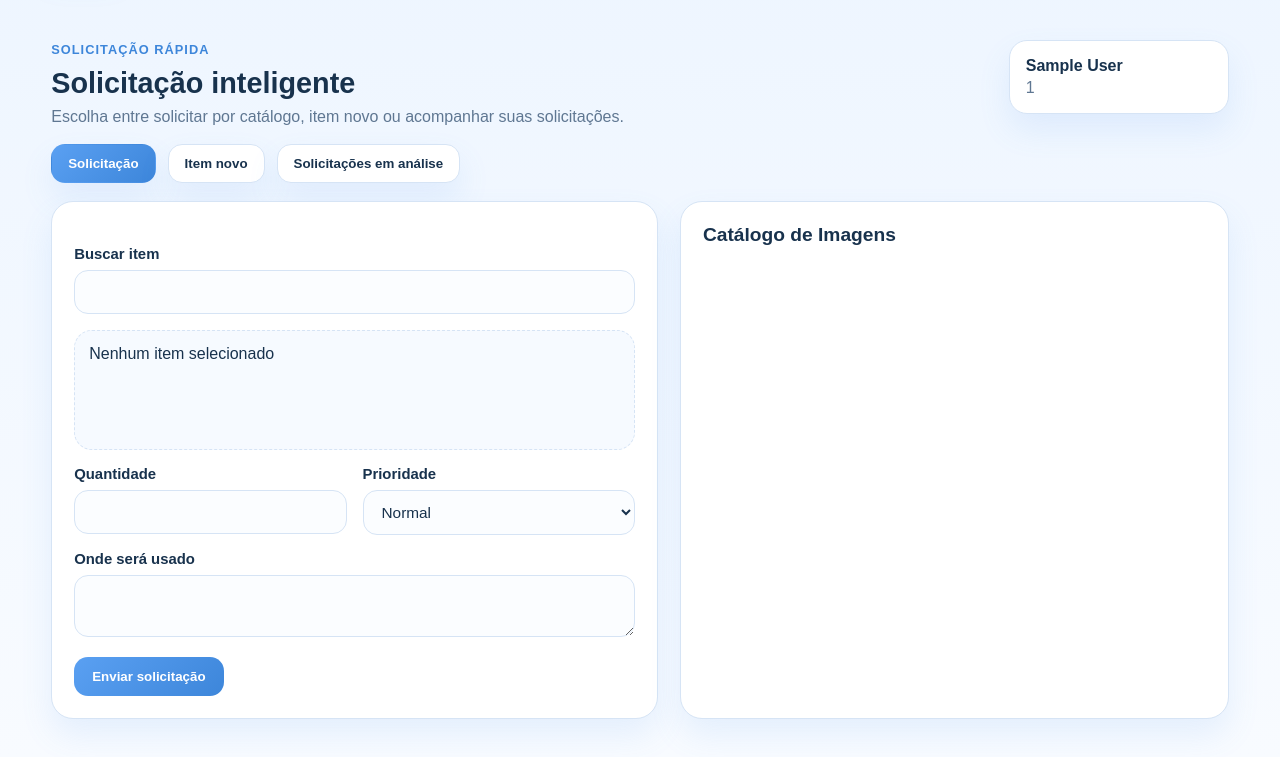
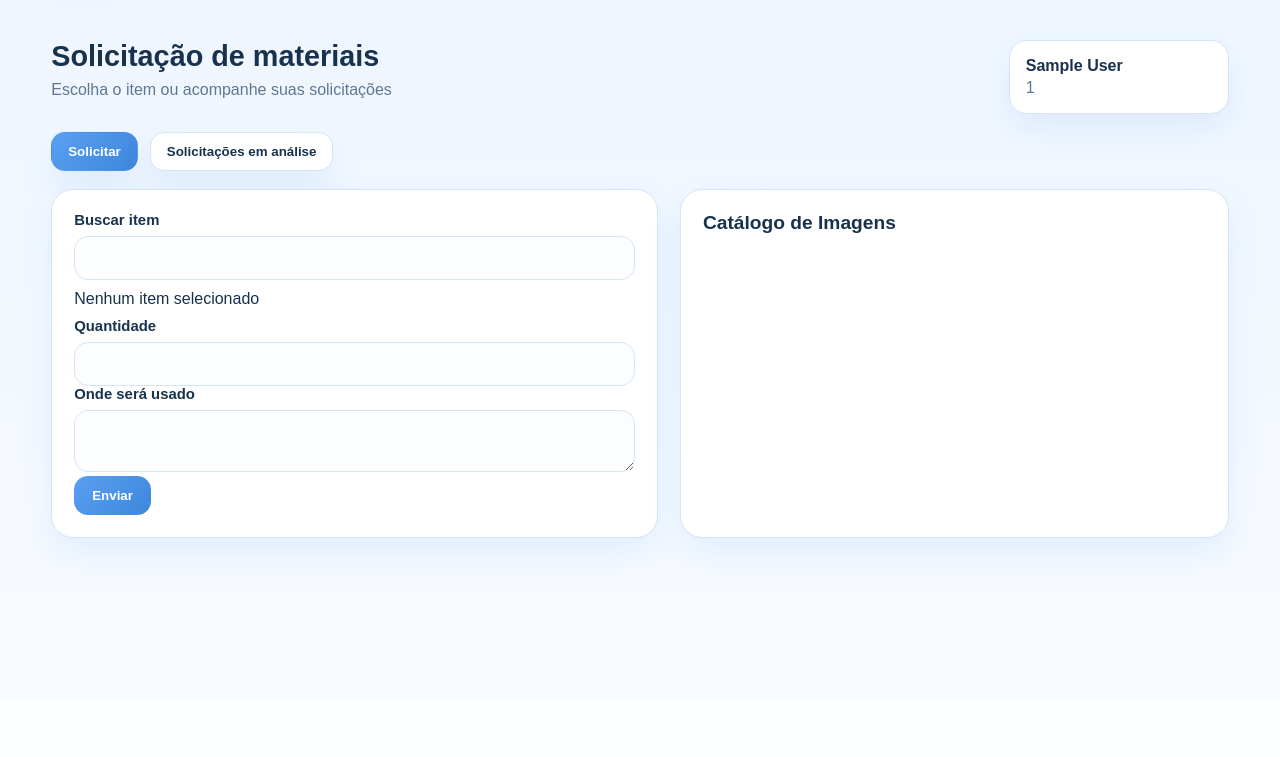
Before and after one commit to joan05ferreira09-cloud/Almoxpert, a Flask app: page /solicitante in a window 1280 px wide. Shown: the part 97-854 px from the top of the page. After the commit the page ends 663 px from the top, so only its background shows below. Run offline with Flask 3, Linux system fonts and the light colour scheme; the visitor is signed in with stand-in values (Sample User, id 1).

Commit message:
Update index.html

```diff
--- a/templates/index.html
+++ b/templates/index.html
@@ -3,64 +3,48 @@
 
 {% block content %}
 <section class="request-shell">
+
     <div class="request-header">
         <div>
-            <span class="eyebrow">Solicitação rápida</span>
-            <h2>Solicitação inteligente</h2>
-            <p class="muted">Escolha entre solicitar por catálogo, item novo ou acompanhar suas solicitações.</p>
+            <h2>Solicitação de materiais</h2>
+            <p class="muted">Escolha o item ou acompanhe suas solicitações</p>
         </div>
         <div class="request-user-badge">
-            <strong>{{ session.get('requester_nome', '') }}</strong>
-            <span>{{ session.get('requester_setor', '') }}</span>
+            <strong>{{ session.get('requester_nome') }}</strong>
+            <span>{{ session.get('requester_setor') }}</span>
         </div>
     </div>
 
     <div class="request-mode-switch">
-        <button class="tab-button active" data-tab-target="catalogTab">Solicitação</button>
-        <button class="tab-button" data-tab-target="newItemTab">Item novo</button>
+        <button class="tab-button active" data-tab-target="catalogTab">Solicitar</button>
         <button class="tab-button" data-tab-target="analysisTab">Solicitações em análise</button>
     </div>
 
     <!-- SOLICITAÇÃO -->
     <section id="catalogTab" class="tab-content active">
-        <div class="catalog-layout simplified">
+        <div class="catalog-layout">
 
             <div class="form-card">
-                <form method="POST" action="{{ url_for('solicitar_catalogo') }}" class="form-grid">
+                <form method="POST" action="{{ url_for('solicitar_catalogo') }}">
 
-                    <div class="full">
                     <label>Buscar item</label>
                     <input type="text" id="catalogSearchInput">
+
                     <input type="hidden" id="selectedProductId" name="product_id">
                     <input type="hidden" id="selectedProductName" name="item_nome">
                     <input type="hidden" id="selectedProductCode" name="item_codigo">
-                    </div>
 
-                    <div class="full selected-product-box" id="selectedProductBox">
+                    <div id="selectedProductBox" style="margin:10px 0;">
                         Nenhum item selecionado
                     </div>
 
-                    <div>
                     <label>Quantidade</label>
-                        <input type="number" name="quantidade">
-                    </div>
+                    <input type="number" name="quantidade" required>
 
-                    <div>
-                        <label>Prioridade</label>
-                        <select name="prioridade">
-                            <option>Normal</option>
-                            <option>Urgente</option>
-                        </select>
-                    </div>
-
-                    <div class="full">
                     <label>Onde será usado</label>
                     <textarea name="onde_sera_usado"></textarea>
-                    </div>
 
-                    <div class="full">
-                        <button class="primary-btn">Enviar solicitação</button>
-                    </div>
+                    <button class="primary-btn">Enviar</button>
 
                 </form>
             </div>
@@ -75,13 +59,12 @@
 
     <!-- ACOMPANHAMENTO -->
     <section id="analysisTab" class="tab-content">
-        <div class="panel">
         <h3>Solicitações em análise</h3>
 
         <table style="width:100%">
             <thead>
                 <tr>
-                        <th>Nº</th>
+                    <th>ID</th>
                     <th>Item</th>
                     <th>Qtd</th>
                     <th>Status</th>
@@ -90,8 +73,6 @@
             </thead>
             <tbody id="myRequests"></tbody>
         </table>
-
-        </div>
     </section>
 
 </section>
```
Lines whose indentation alone changed are shown as unchanged.
